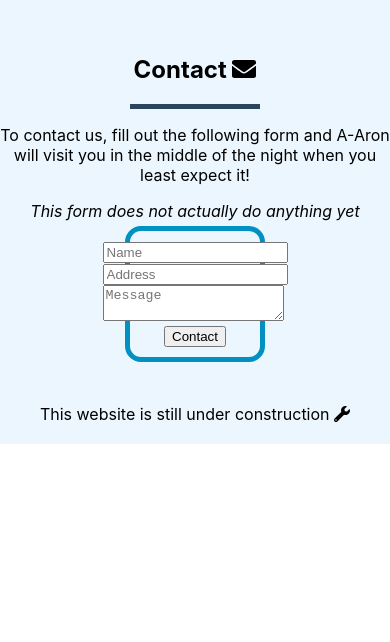
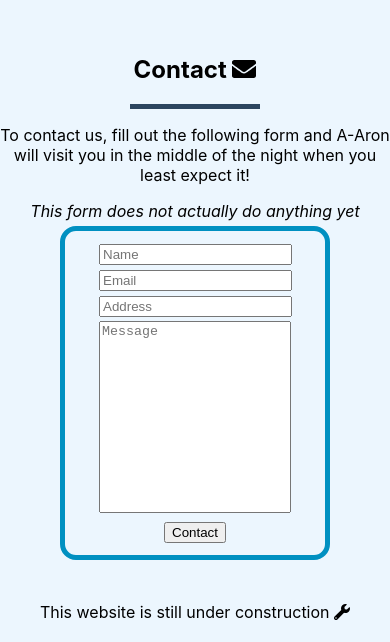
Before and after one commit to clarence-adams/slone-heating-and-air, a React (Create React App) app: page / in a window 390 px wide. Shown: the part 3865-4507 px from the top of the page. Before the commit the page ends 4309 px from the top, so only its background shows below. Built offline with nearby package versions, Linux system fonts and the light colour scheme.

Commit message:
Updated contact form to be responsive to smaller screens

```diff
--- a/src/App.css
+++ b/src/App.css
@@ -1,3 +1,9 @@
+@media screen and (max-width: 1024px) {
+  #contact-form {
+    width: 66.66% !important;
+  }
+}
+
 html, body {
   margin: 0;
   padding: 0;
@@ -154,6 +160,7 @@ h1 {
 /* contact */
 
 .contact-form-element {
+  padding: 2px;
 }
 #contact {
 }
@@ -171,6 +178,13 @@ h1 {
   flex-direction: column;
   align-items: flex-start;
 }
+#name, #email, #address {
+  width: 100%;
+}
+#info {
+  width: 186px;
+  height: 186px;
+}
 #contact-form-button {
   align-self: center;
 }
--- a/src/App.js
+++ b/src/App.js
@@ -122,13 +122,17 @@ function App() {
                 <label for="name"/>
                 <input type="text" id="name" name="contact-name" placeholder="Name"/>
               </div>
+              <div  className="contact-form-element">
+                <label for="email"/>
+                <input type="text" id="email" name="contact-email" placeholder="Email"/>
+              </div>
               <div className="contact-form-element">
                 <label for="address"/>
                 <input type="text" id="address" name="contact-address" placeholder="Address"/>
               </div>
               <div className="contact-form-element">
                 <label for="info"/>
-                <textarea type="text" id="info" name="contact-info" placeholder="Message"/>
+                <textarea type="text" id="info" name="contact-info" placeholder="Message" style={{"resize": "none"}}/>
               </div>
               <div id="contact-form-button" className="contact-form-element" placeholder="Info">
                 <button type="submit">Contact</button>
```
